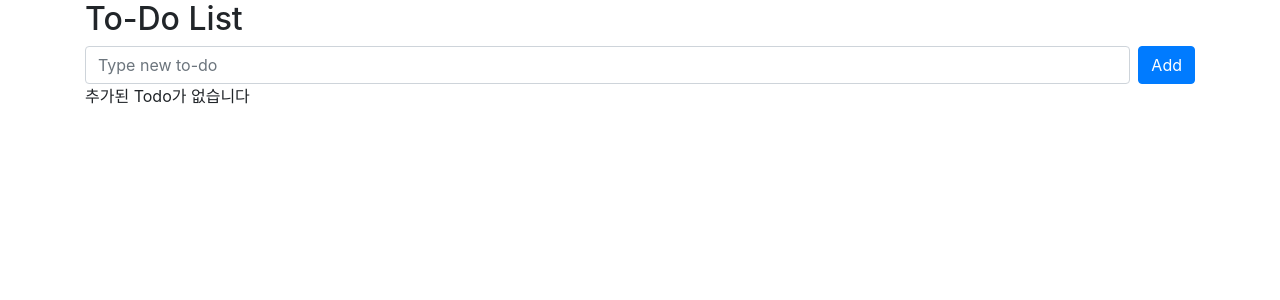
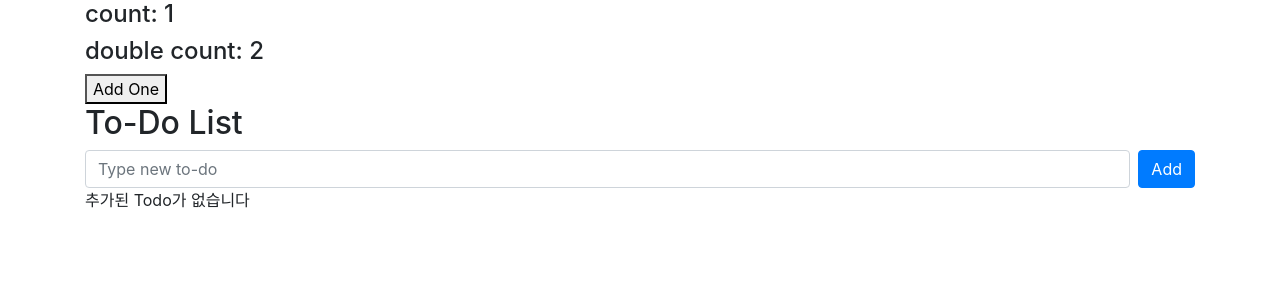
Before and after one commit to dianakoh/vue-project, a Vue app in the folder vue3-project/: page / in a window 1280 px wide. Shown: the top 300 px of the page. Built offline with nearby package versions, Linux system fonts and the light colour scheme.

Commit message:
computed
- 인자를 받을 수 없음
- 내부에서 사용되고 있는 state변수가 변경되면 실행됨
- 값을 캐싱하여 저장해둠

```diff
--- a/vue3-project/src/App.vue
+++ b/vue3-project/src/App.vue
@@ -1,5 +1,8 @@
 <template>
   <div class="container">
+    <h4>count: {{ count }}</h4>
+    <h4>double count: {{ doubleCount }}</h4>
+    <button @click="count++">Add One</button>
     <h2>To-Do List</h2>
     <TodoSimpleForm @add-todo="addTodo"/>
 
@@ -15,7 +18,7 @@
 </template>
 
 <script>
-import {ref} from 'vue';
+import {ref, computed} from 'vue';
 import TodoSimpleForm from './components/TodoSimpleForm.vue';
 import TodoList from "./components/TodoList.vue";
 
@@ -40,11 +43,18 @@
       todos.value.splice(index, 1);
     };
 
+    const count = ref(1);
+    const doubleCount = computed(() => {
+      return count.value * 2;
+    })
+
     return  {
       todos,
       deleteTodo,
       addTodo,
-      toggleTodo
+      toggleTodo,
+      count,
+      doubleCount
     };
   },
 }
```
